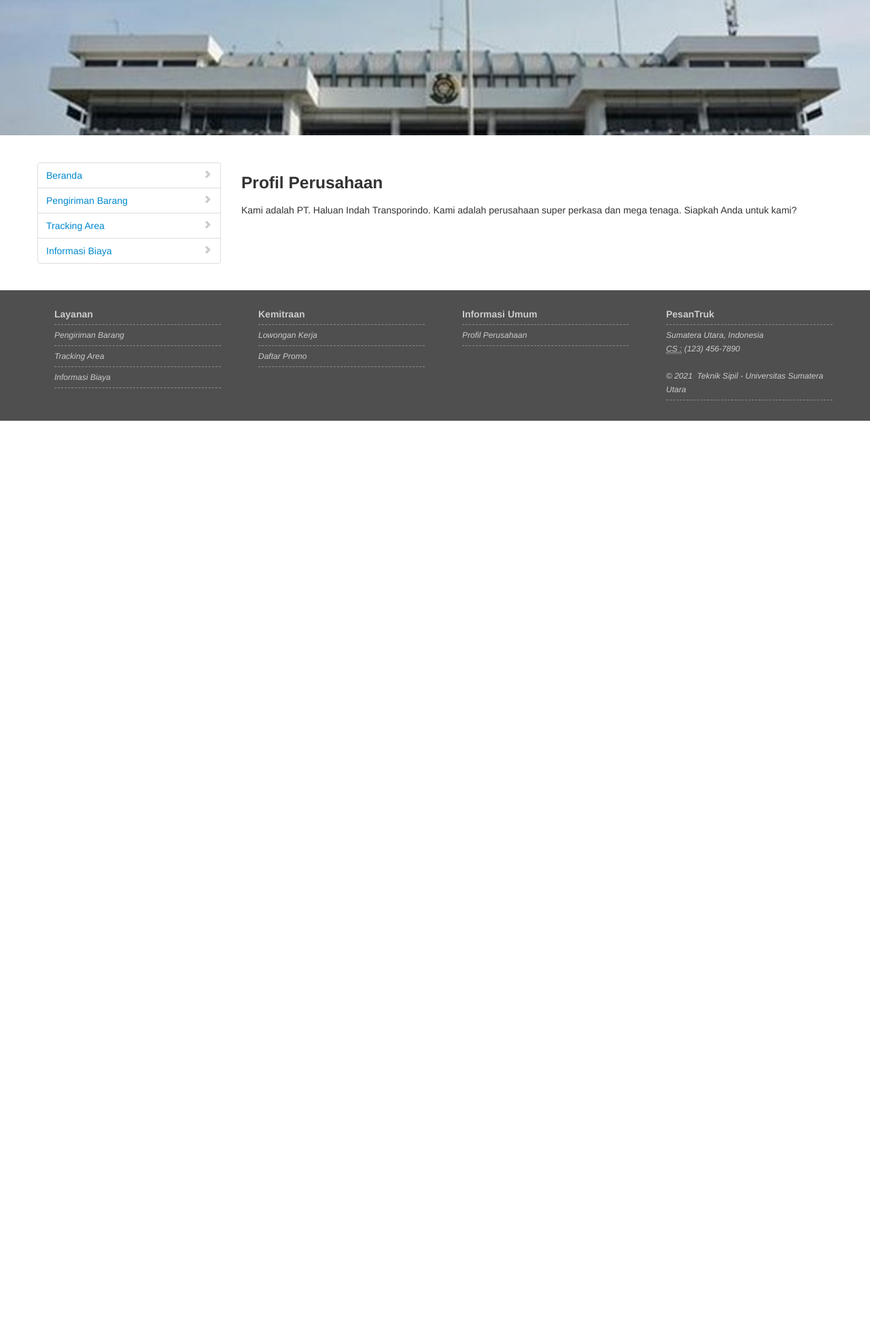
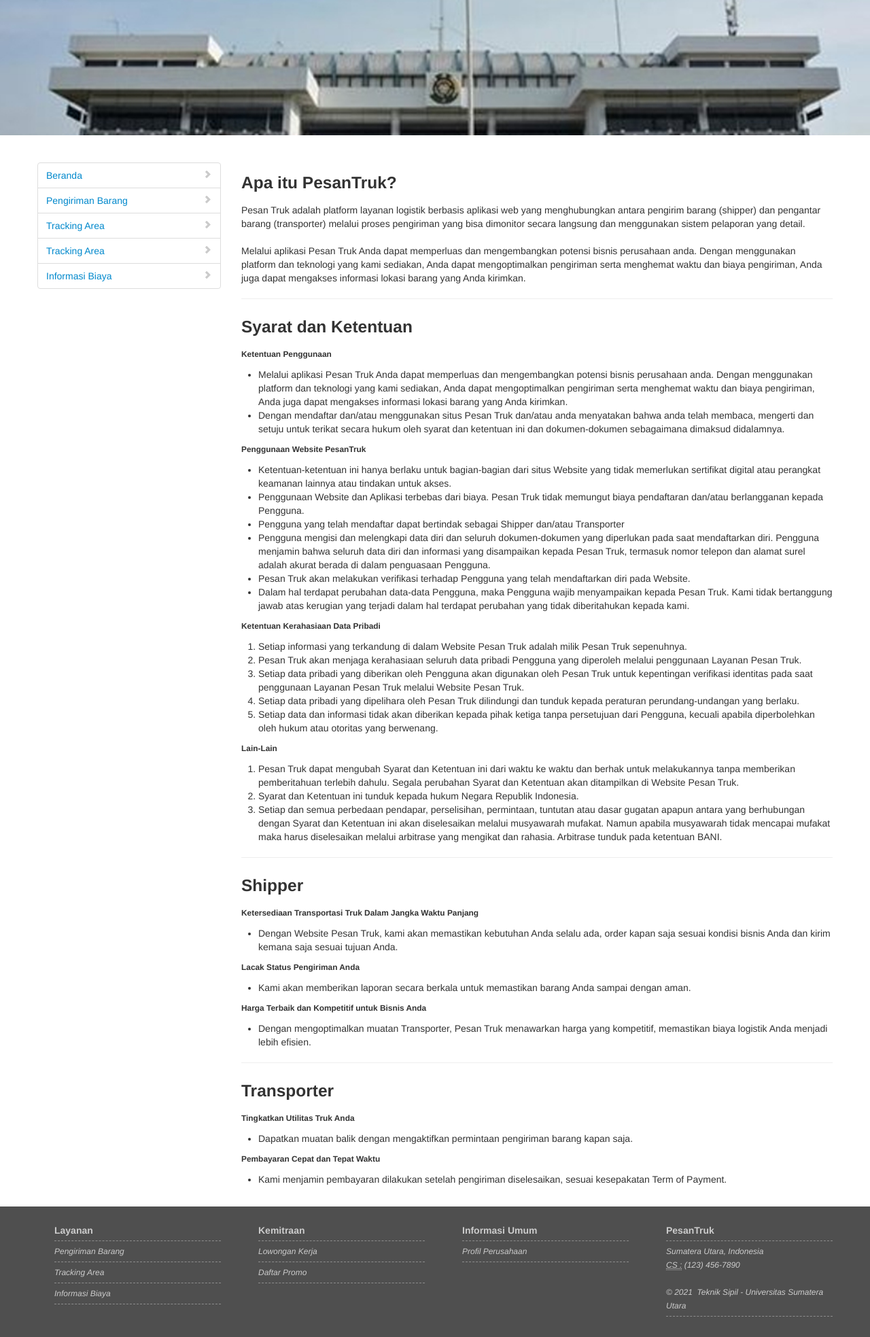
Before and after one commit to fakhririzha/aplikasi-logistik, a CodeIgniter app: page /psi-haluanindah-master/index.php/page/profil in a window 1280 px wide. Shown: the part 101-2068 px from the top of the page at 68% size. Before the commit the page ends 720 px from the top, so only its background shows below. Run offline with CodeIgniter, Linux system fonts and the light colour scheme; some libraries are stand-ins or nearby versions.

Commit message:
Update Terbaru

```diff
--- a/application/controllers/page.php
+++ b/application/controllers/page.php
@@ -1,10 +1,11 @@
-<?php if ( ! defined('BASEPATH')) exit('No direct script access allowed');
+<?php if (!defined('BASEPATH')) exit('No direct script access allowed');
 /**
-* @author Thony Hermawan
-*/
+ * @author Thony Hermawan
+ */
 class Page extends CI_Controller
 {
-	function __construct(){
+	function __construct()
+	{
 		parent::__construct();
 	}
 
@@ -56,7 +57,7 @@ class Page extends CI_Controller
 		$data['konten'] = 'guest/pengiriman';
 		$data['aktif'] = 'active';
 		$id_pengiriman = $this->mpengiriman->genIdPengiriman();
-		if (count($id_pengiriman)>0) {
+		if (count($id_pengiriman) > 0) {
 			foreach ($id_pengiriman as $i) {
 				$id = $id_pengiriman['new_id'];
 			}
@@ -67,6 +68,12 @@ class Page extends CI_Controller
 		$this->load->view('guest/page', $data);
 	}
 
+	public function bayar($ID_PENGIRIMAN)
+	{
+		$this->mtracking->update_status_pembayaran($ID_PENGIRIMAN);
+		redirect('page/status_pembayaran', 'refresh');
+	}
+
 	public function tracking()
 	{
 		$id_cust = $this->session->userdata('id_cust');
@@ -74,6 +81,16 @@ class Page extends CI_Controller
 		$data['konten'] = 'guest/tracking';
 		$data['aktif'] = 'active';
 		$data['tracking'] = $this->mtracking->getTrackingForCust($id_cust);
+		$this->load->view('guest/page', $data);
+	}
+
+	public function status_pembayaran()
+	{
+		$id_cust = $this->session->userdata('id_cust');
+		$data['judul'] = 'Biaya Pengiriman';
+		$data['konten'] = 'guest/status_pembayaran';
+		$data['aktif'] = 'active';
+		$data['status_biaya'] = $this->mtracking->get_status_pembayaran_by_id_cust($id_cust);
 		$this->load->view('guest/page', $data);
 	}
 
@@ -117,4 +134,3 @@ class Page extends CI_Controller
 		$this->load->view('guest/page', $data);
 	}
 }
-?>
--- a/application/models/mtracking.php
+++ b/application/models/mtracking.php
@@ -1,7 +1,8 @@
 <?php
+
 /**
-* @author Thony Hermawan
-*/
+ * @author Thony Hermawan
+ */
 class Mtracking extends CI_Model
 {
 
@@ -30,7 +31,7 @@ class Mtracking extends CI_Model
 	{
 		$data = array();
 		$query = $this->db->query('select no_resi, id_pengiriman, id_cust, status_pengiriman, tanggal, posisi, keterangan
-			from tracking where id_cust = '.$id_cust.' group by no_resi order by tanggal asc');
+			from tracking where id_cust = ' . $id_cust . ' group by no_resi order by tanggal asc');
 		//$this->db->select('no_resi, id_pengiriman, id_cust, status_pengiriman, tanggal, posisi, keterangan');
 		//$this->db->from('tracking');
 		//$this->db->where('id_cust', $id_cust);
@@ -44,11 +45,50 @@ class Mtracking extends CI_Model
 		return $data;
 	}
 
+	public function get_status_pembayaran_by_id_cust($id_cust)
+	{
+		$data = array();
+		$query = $this->db->query(
+			'
+				SELECT
+					t.ID_CUST,
+					t.NO_RESI,
+					p.ID_PENGIRIMAN,
+					p.ID_BIAYA,
+					p.BIAYA_PENGIRIMAN,
+					p.STATUS_PEMBAYARAN
+				FROM
+					pengiriman p,
+					tracking t
+				WHERE
+					t.ID_CUST = ' . $id_cust . '
+					AND p.ID_PENGIRIMAN = t.ID_PENGIRIMAN
+					AND p.STATUS_PEMBAYARAN = "Belum Dibayar"
+			'
+		);
+		if ($query->num_rows() > 0) {
+			foreach ($query->result_array() as $row) {
+				$data[] = $row;
+			}
+		}
+		$query->free_result();
+		return $data;
+	}
+
+	public function update_status_pembayaran($ID_PENGIRIMAN)
+	{
+		$data = array(
+			'STATUS_PEMBAYARAN' => 'Sudah Dibayar'
+		);
+		$this->db->where('ID_PENGIRIMAN', $ID_PENGIRIMAN);
+		$this->db->update('pengiriman', $data);
+	}
+
 	public function detil_tracking($no_resi)
 	{
 		$data = array();
 		$query = $this->db->query("select no_resi, id_pengiriman, id_cust, status_pengiriman, tanggal, posisi, keterangan
-			from tracking where no_resi = '".$no_resi."' order by tanggal desc");
+			from tracking where no_resi = '" . $no_resi . "' order by tanggal desc");
 		//$this->db->select('no_resi, id_pengiriman, id_cust, status_pengiriman, tanggal, posisi, keterangan');
 		//$this->db->from('tracking');
 		//$this->db->where('no_resi', $no_resi);
@@ -81,26 +121,30 @@ class Mtracking extends CI_Model
 		$karakter = 'ABCDEFGHIJKLMNOPQRSTUVWXYZ';
 		$angka = '1234567890';
 		$string = '';
-		for ($i=0; $i < 4; $i++) {
-			$pos = rand(0, strlen($karakter)-1);
-			$string .= $karakter{$pos};
+		for ($i = 0; $i < 4; $i++) {
+			$pos = rand(0, strlen($karakter) - 1);
+			$string .= $karakter{
+				$pos};
 		}
-		for ($i=0; $i < 6; $i++) {
-			$pos = rand(0, strlen($angka)-1);
-			$string .= $angka{$pos};
+		for ($i = 0; $i < 6; $i++) {
+			$pos = rand(0, strlen($angka) - 1);
+			$string .= $angka{
+				$pos};
 		}
 		return $string;
 	}
 
 	public function insert($no_resi, $id_pengiriman, $id_cust, $status_pengiriman, $tanggal, $posisi, $keterangan)
 	{
-		$data = array('no_resi' => $no_resi,
+		$data = array(
+			'no_resi' => $no_resi,
 			'id_pengiriman' => $id_pengiriman,
 			'id_cust' => $id_cust,
 			'status_pengiriman' => $status_pengiriman,
 			'tanggal' => $tanggal,
 			'posisi' => $posisi,
-			'keterangan' => $keterangan);
+			'keterangan' => $keterangan
+		);
 		$this->db->insert('tracking', $data);
 	}
 
@@ -145,4 +189,3 @@ class Mtracking extends CI_Model
 		return $query->result_array();
 	}
 }
-?>
--- a/application/views/guest/page.php
+++ b/application/views/guest/page.php
@@ -1,5 +1,6 @@
 <!DOCTYPE html>
 <html lang="en">
+
 <head>
 	<title><?php echo $judul; ?> - PesanTruk</title>
 	<!-- Meta -->
@@ -15,18 +16,21 @@
 	<link rel="stylesheet" href="<?php echo base_url(); ?>assets/css/mystyle.css">
 	<link rel="stylesheet" href="<?php echo base_url(); ?>assets/css/flick/jquery-ui-1.9.2.custom.css">
 	<style type="text/css">
-		.content{
+		.content {
 			padding-top: 40px;
 			padding-bottom: 20px;
 		}
-		.spacer-large{
+
+		.spacer-large {
 			height: 100px;
 		}
-		.icon-chevron-right{
+
+		.icon-chevron-right {
 			opacity: .25;
 		}
 	</style>
 </head>
+
 <body>
 	<!-- Navbar -->
 	<div class="navbar navbar-fixed-top navbar-inverse">
@@ -39,13 +43,13 @@
 				</button>
 				<div class="nav-collapse collapse">
 					<ul class="nav">
-						<li class="<?php if ($this->uri->segment(2)=='') echo $aktif; ?>">
+						<li class="<?php if ($this->uri->segment(2) == '') echo $aktif; ?>">
 							<a href="<?php echo base_url(); ?>">Beranda</a>
 						</li>
-						<li class="<?php if ($this->uri->segment(2)=='layanan') echo $aktif; ?>">
+						<li class="<?php if ($this->uri->segment(2) == 'layanan') echo $aktif; ?>">
 							<a href="<?php echo base_url(); ?>index.php/page/layanan">Layanan</a>
 						</li>
-						<li class="<?php if ($this->uri->segment(2)=='profil') echo $aktif; ?>">
+						<li class="<?php if ($this->uri->segment(2) == 'profil') echo $aktif; ?>">
 							<a href="<?php echo base_url(); ?>index.php/page/profil">Profil Perusahaan</a>
 						</li>
 					</ul>
@@ -65,7 +69,7 @@
 								<ul class="dropdown-menu">
 									<li><a href="<?php echo base_url(); ?>index.php/customer/edit_cust/<?php echo $id_cust; ?>">Pengaturan Akun</a></li>
 									<li class="divider"></li>
-									<?php echo "<li><a href='".base_url()."index.php/customer/logout' role='button'>Keluar</a></li>"; ?>
+									<?php echo "<li><a href='" . base_url() . "index.php/customer/logout' role='button'>Keluar</a></li>"; ?>
 								</ul>
 							</li>
 						<?php
@@ -96,35 +100,47 @@
 			<div class="span3">
 				<!--Sidebar content-->
 				<ul class="nav nav-tabs nav-stacked">
-					<li class="<?php if ($this->uri->segment(2)=='') echo $aktif; ?>">
+					<li class="<?php if ($this->uri->segment(2) == '') echo $aktif; ?>">
 						<a href="<?php echo base_url(); ?>">Beranda
 							<i class="icon-chevron-right pull-right"></i></a>
 					</li>
-					<li class="<?php if ($this->uri->segment(2)=='pengiriman_barang') echo $aktif; ?>">
+					<li class="<?php if ($this->uri->segment(2) == 'pengiriman_barang') echo $aktif; ?>">
 						<?php
 						$masuk = $this->session->userdata('status');
 						if ($masuk != "masuk") {
 							echo "<a href='#loginModal' role='button' data-toggle='modal'>Pengiriman Barang";
 						} else {
 							$nama = $this->session->userdata('nama_cust');
-							echo "<a href='".base_url()."index.php/page/pengiriman_barang'>Pengiriman Barang";
+							echo "<a href='" . base_url() . "index.php/page/pengiriman_barang'>Pengiriman Barang";
 						}
 						?>
 						<i class="icon-chevron-right pull-right"></i></a>
 					</li>
-					<li class="<?php if ($this->uri->segment(2)=='tracking') echo $aktif; ?>">
+					<li class="<?php if ($this->uri->segment(2) == 'tracking') echo $aktif; ?>">
 						<?php
 						$masuk = $this->session->userdata('status');
 						if ($masuk != "masuk") {
 							echo "<a href='#loginModal' role='button' data-toggle='modal'>Tracking Area";
 						} else {
 							$nama = $this->session->userdata('nama_cust');
-							echo "<a href='".base_url()."index.php/page/tracking'>Tracking Area";
+							echo "<a href='" . base_url() . "index.php/page/tracking'>Tracking Area";
 						}
 						?>
 						<i class="icon-chevron-right pull-right"></i></a>
 					</li>
-					<li class="<?php if ($this->uri->segment(2)=='biaya_pengiriman') echo $aktif; ?>">
+					<li class="<?php if ($this->uri->segment(2) == 'status_pembayaran') echo $aktif; ?>">
+						<?php
+						$masuk = $this->session->userdata('status');
+						if ($masuk != "masuk") {
+							echo "<a href='#loginModal' role='button' data-toggle='modal'>Tracking Area";
+						} else {
+							$nama = $this->session->userdata('nama_cust');
+							echo "<a href='" . base_url() . "index.php/page/status_pembayaran'>Status Pembayaran";
+						}
+						?>
+						<i class="icon-chevron-right pull-right"></i></a>
+					</li>
+					<li class="<?php if ($this->uri->segment(2) == 'biaya_pengiriman') echo $aktif; ?>">
 						<a href="<?php echo base_url(); ?>index.php/page/biaya_pengiriman">Informasi Biaya
 							<i class="icon-chevron-right pull-right"></i></a>
 					</li>
@@ -151,7 +167,7 @@
 								echo "<a href='#loginModal' role='button' data-toggle='modal'>Pengiriman Barang";
 							} else {
 								$nama = $this->session->userdata('nama_cust');
-								echo "<a href='".base_url()."index.php/page/pengiriman_barang'>Pengiriman Barang";
+								echo "<a href='" . base_url() . "index.php/page/pengiriman_barang'>Pengiriman Barang";
 							}
 							?>
 						</li>
@@ -162,7 +178,7 @@
 								echo "<a href='#loginModal' role='button' data-toggle='modal'>Tracking Area";
 							} else {
 								$nama = $this->session->userdata('nama_cust');
-								echo "<a href='".base_url()."index.php/page/tracking'>Tracking Area";
+								echo "<a href='" . base_url() . "index.php/page/tracking'>Tracking Area";
 							}
 							?>
 						</li>
@@ -255,4 +271,5 @@
 	<script src="<?php echo base_url(); ?>assets/js/mine.js"></script>
 	<script src="<?php echo base_url(); ?>assets/ckeditor/ckeditor.js"></script>
 </body>
+
 </html>
--- a/application/views/guest/profil.php
+++ b/application/views/guest/profil.php
@@ -1,4 +1,82 @@
-<h3>Profil Perusahaan</h3>
+<h3>Apa itu PesanTruk?</h3>
 <p>
-	Kami adalah PT. Haluan Indah Transporindo. Kami adalah perusahaan super perkasa dan mega tenaga. Siapkah Anda untuk kami?
+	Pesan Truk adalah platform layanan logistik berbasis aplikasi web yang menghubungkan antara pengirim barang (shipper) dan pengantar barang (transporter) melalui proses pengiriman yang bisa dimonitor secara langsung dan menggunakan sistem pelaporan yang detail.
+	<br><br>
+	Melalui aplikasi Pesan Truk Anda dapat memperluas dan mengembangkan potensi bisnis perusahaan anda. Dengan menggunakan platform dan teknologi yang kami sediakan, Anda dapat mengoptimalkan pengiriman serta menghemat waktu dan biaya pengiriman, Anda juga dapat mengakses informasi lokasi barang yang Anda kirimkan.
 </p>
+<hr>
+<h3>Syarat dan Ketentuan</h3>
+<h6>Ketentuan Penggunaan</h6>
+<ul>
+	<li>
+		Melalui aplikasi Pesan Truk Anda dapat memperluas dan mengembangkan potensi bisnis perusahaan anda. Dengan menggunakan platform dan teknologi yang kami sediakan, Anda dapat mengoptimalkan pengiriman serta menghemat waktu dan biaya pengiriman, Anda juga dapat mengakses informasi lokasi barang yang Anda kirimkan. </li>
+	<li>
+		Dengan mendaftar dan/atau menggunakan situs Pesan Truk dan/atau anda menyatakan bahwa anda telah membaca, mengerti dan setuju untuk terikat secara hukum oleh syarat dan ketentuan ini dan dokumen-dokumen sebagaimana dimaksud didalamnya.
+	</li>
+</ul>
+<h6>Penggunaan Website PesanTruk</h6>
+<ul>
+	<li>
+		Ketentuan-ketentuan ini hanya berlaku untuk bagian-bagian dari situs Website yang tidak memerlukan sertifikat digital atau perangkat keamanan lainnya atau tindakan untuk akses.</li>
+	<li>
+		Penggunaan Website dan Aplikasi terbebas dari biaya. Pesan Truk tidak memungut biaya pendaftaran dan/atau berlangganan kepada Pengguna.</li>
+	<li>
+		Pengguna yang telah mendaftar dapat bertindak sebagai Shipper dan/atau Transporter</li>
+	<li>
+		Pengguna mengisi dan melengkapi data diri dan seluruh dokumen-dokumen yang diperlukan pada saat mendaftarkan diri. Pengguna menjamin bahwa seluruh data diri dan informasi yang disampaikan kepada Pesan Truk, termasuk nomor telepon dan alamat surel adalah akurat berada di dalam penguasaan Pengguna.</li>
+	<li>
+		Pesan Truk akan melakukan verifikasi terhadap Pengguna yang telah mendaftarkan diri pada Website.</li>
+	<li>
+		Dalam hal terdapat perubahan data-data Pengguna, maka Pengguna wajib menyampaikan kepada Pesan Truk. Kami tidak bertanggung jawab atas kerugian yang terjadi dalam hal terdapat perubahan yang tidak diberitahukan kepada kami.</li>
+</ul>
+<h6>Ketentuan Kerahasiaan Data Pribadi</h6>
+<ol>
+	<li>
+		Setiap informasi yang terkandung di dalam Website Pesan Truk adalah milik Pesan Truk sepenuhnya.</li>
+	<li>
+		Pesan Truk akan menjaga kerahasiaan seluruh data pribadi Pengguna yang diperoleh melalui penggunaan Layanan Pesan Truk.</li>
+	<li>
+		Setiap data pribadi yang diberikan oleh Pengguna akan digunakan oleh Pesan Truk untuk kepentingan verifikasi identitas pada saat penggunaan Layanan Pesan Truk melalui Website Pesan Truk.</li>
+	<li>
+		Setiap data pribadi yang dipelihara oleh Pesan Truk dilindungi dan tunduk kepada peraturan perundang-undangan yang berlaku.</li>
+	<li>
+		Setiap data dan informasi tidak akan diberikan kepada pihak ketiga tanpa persetujuan dari Pengguna, kecuali apabila diperbolehkan oleh hukum atau otoritas yang berwenang.</li>
+</ol>
+<h6>Lain-Lain</h6>
+<ol>
+	<li>
+		Pesan Truk dapat mengubah Syarat dan Ketentuan ini dari waktu ke waktu dan berhak untuk melakukannya tanpa memberikan pemberitahuan terlebih dahulu. Segala perubahan Syarat dan Ketentuan akan ditampilkan di Website Pesan Truk.</li>
+	<li>
+		Syarat dan Ketentuan ini tunduk kepada hukum Negara Republik Indonesia.</li>
+	<li>
+		Setiap dan semua perbedaan pendapar, perselisihan, permintaan, tuntutan atau dasar gugatan apapun antara yang berhubungan dengan Syarat dan Ketentuan ini akan diselesaikan melalui musyawarah mufakat. Namun apabila musyawarah tidak mencapai mufakat maka harus diselesaikan melalui arbitrase yang mengikat dan rahasia. Arbitrase tunduk pada ketentuan BANI.</li>
+</ol>
+<hr>
+<h3>Shipper</h3>
+<h6>Ketersediaan Transportasi Truk Dalam Jangka Waktu Panjang</h6>
+<ul>
+	<li>
+		Dengan Website Pesan Truk, kami akan memastikan kebutuhan Anda selalu ada, order kapan saja sesuai kondisi bisnis Anda dan kirim kemana saja sesuai tujuan Anda.</li>
+</ul>
+<h6>Lacak Status Pengiriman Anda</h6>
+<ul>
+	<li>
+		Kami akan memberikan laporan secara berkala untuk memastikan barang Anda sampai dengan aman.</li>
+</ul>
+<h6>Harga Terbaik dan Kompetitif untuk Bisnis Anda</h6>
+<ul>
+	<li>
+		Dengan mengoptimalkan muatan Transporter, Pesan Truk menawarkan harga yang kompetitif, memastikan biaya logistik Anda menjadi lebih efisien.</li>
+</ul>
+<hr>
+<h3>Transporter</h3>
+<h6>Tingkatkan Utilitas Truk Anda</h6>
+<ul>
+	<li>
+		Dapatkan muatan balik dengan mengaktifkan permintaan pengiriman barang kapan saja.</li>
+</ul>
+<h6>Pembayaran Cepat dan Tepat Waktu</h6>
+<ul>
+	<li>
+		Kami menjamin pembayaran dilakukan setelah pengiriman diselesaikan, sesuai kesepakatan Term of Payment.</li>
+</ul>
```
Also changed, not shown: application/controllers/pg_admin.php (+8 -8 lines), application/views/guest/status_pembayaran.php (added, +38 -0 lines). Lines whose indentation alone changed are shown as unchanged.
